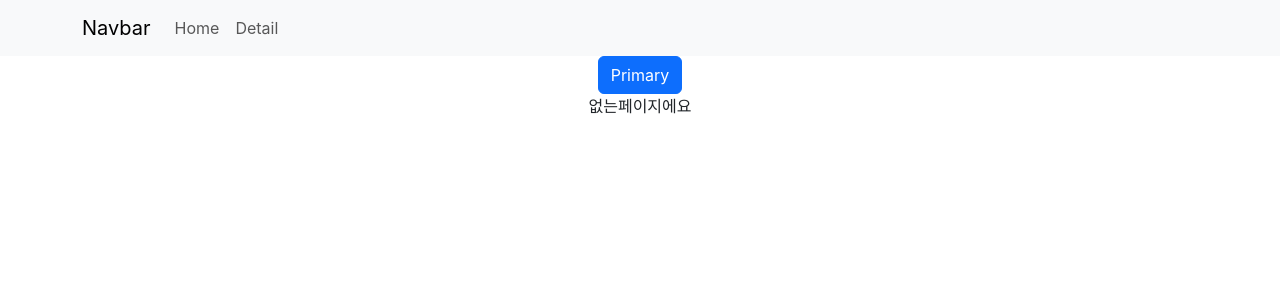
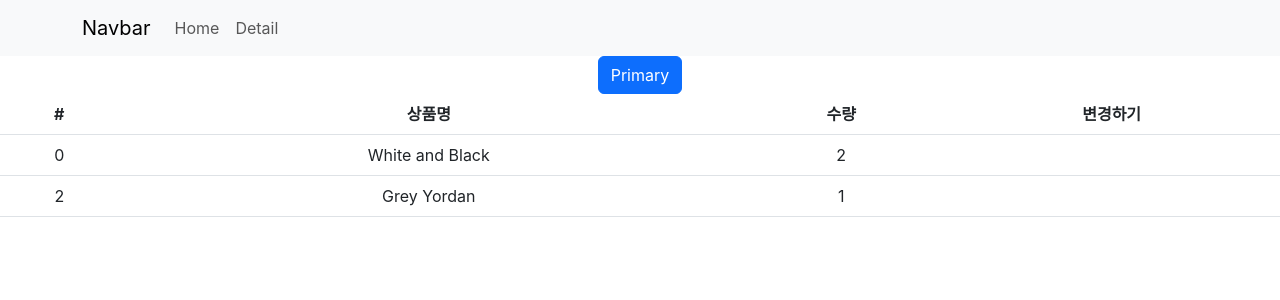
Before and after one commit to namuna309/CodingApple-Introduction_to_React, a React (Create React App) app in the folder shop/: page /cart in a window 1280 px wide. Shown: the top 300 px of the page. Built offline with nearby package versions, Linux system fonts and the light colour scheme.

Commit message:
Redux1, 2:Redux Toolkit 설치, store에 state 보관하고 쓰는 법 + 숙제

```diff
--- a/shop/package.json
+++ b/shop/package.json
@@ -3,6 +3,7 @@
   "version": "0.1.0",
   "private": true,
   "dependencies": {
+    "@reduxjs/toolkit": "^2.0.1",
     "@testing-library/jest-dom": "^5.17.0",
     "@testing-library/react": "^13.4.0",
     "@testing-library/user-event": "^13.5.0",
@@ -11,6 +12,7 @@
     "react": "^18.2.0",
     "react-bootstrap": "^2.9.1",
     "react-dom": "^18.2.0",
+    "react-redux": "^9.0.4",
     "react-router-dom": "^6.20.1",
     "react-scripts": "5.0.1",
     "styled-components": "^6.1.1",
--- a/shop/src/App.js
+++ b/shop/src/App.js
@@ -10,6 +10,7 @@ import axios from 'axios';
 // 변수 여러개를 가져오려면 import {변수1, 변수2} from 경로
 import data from './data.js';
 import Detail from './routes/Detail.js';
+import Cart from './routes/Cart.js';
 
 // Context API
 export let Context1 = createContext();
@@ -126,6 +127,7 @@ function App() {
           <Route path="two" element={<div>생일기념 쿠폰받기</div>} />
         </Route>
         <Route path="*" element={<div>없는페이지에요</div>} />
+        <Route path='/cart' element={<Cart/>}/>
       </Routes>
 
 
--- /dev/null
+++ b/shop/src/routes/Cart.js
@@ -0,0 +1,47 @@
+import { Table } from 'react-bootstrap';
+import { useSelector } from 'react-redux';
+
+function Cart() {
+
+    let cart_data = useSelector((state) => state.cart);
+
+    return (
+        <div>
+            <Table>
+                <thead>
+                <tr>
+      <th>#</th>
+      <th>상품명</th>
+      <th>수량</th>
+      <th>변경하기</th>
+    </tr>
+                </thead>
+                <tbody>
+                    {
+                        cart_data.map((data) => {
+                            return(
+                                <Rows cart_data={data}/>
+                            )
+                        })
+                    }
+
+                </tbody>
+            </Table>
+        </div>
+    )
+}
+
+function Rows(props) {
+    let cart_data = props.cart_data;
+    console.log(cart_data);
+    return (
+        <tr>
+            <td>{cart_data.id}</td>
+            <td>{cart_data.name}</td>
+            <td>{cart_data.count}</td>
+            <td></td>
+        </tr>
+    )
+}
+
+export default Cart;
--- /dev/null
+++ b/shop/src/store.js
@@ -0,0 +1,27 @@
+import { configureStore, createSlice } from '@reduxjs/toolkit'
+
+let user = createSlice({
+    name: 'user',
+    initialState: 'kim'
+})
+
+let stock = createSlice({
+    name: 'stock',
+    initialState:[10, 11, 12]
+})
+
+let cart = createSlice({
+    name: 'cart',
+    initialState: [
+        {id : 0, name : 'White and Black', count : 2},
+        {id : 2, name : 'Grey Yordan', count : 1}
+      ]
+})
+
+export default configureStore({
+  reducer: {
+        user: user.reducer,
+        stock: stock.reducer,
+        cart: cart.reducer
+   }
+})
```
Also changed, not shown: shop/src/index.js (+6 -1 lines), 1 other file (tests, documents, lock files or other folders).
